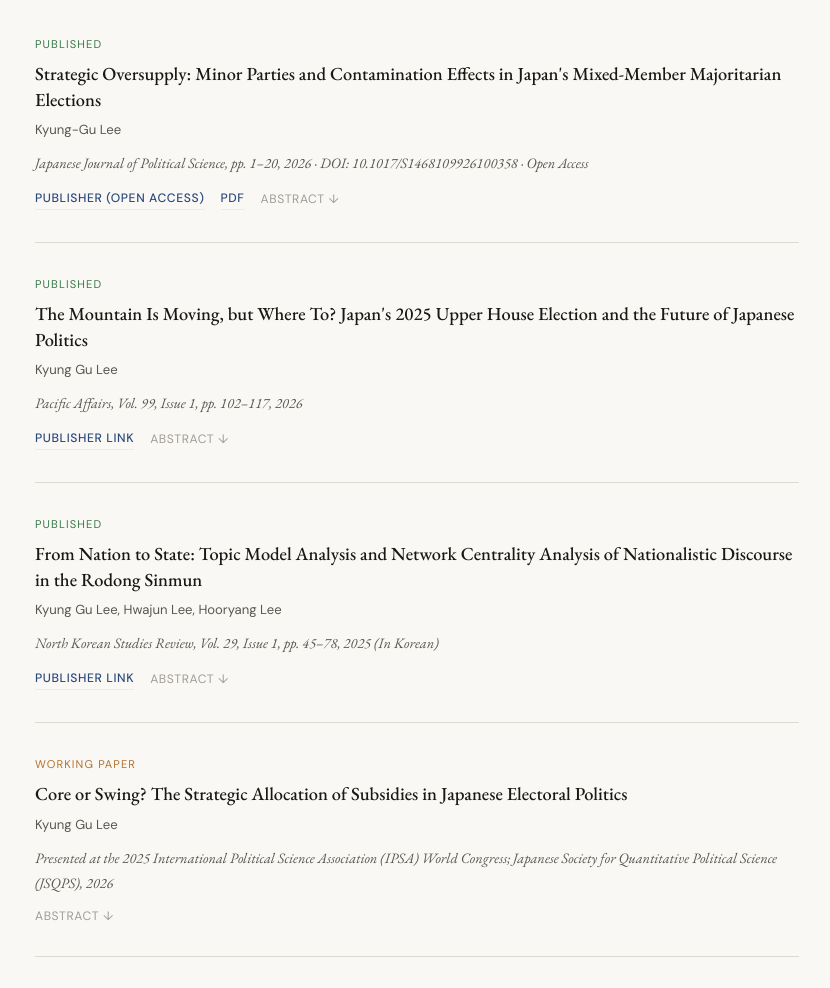
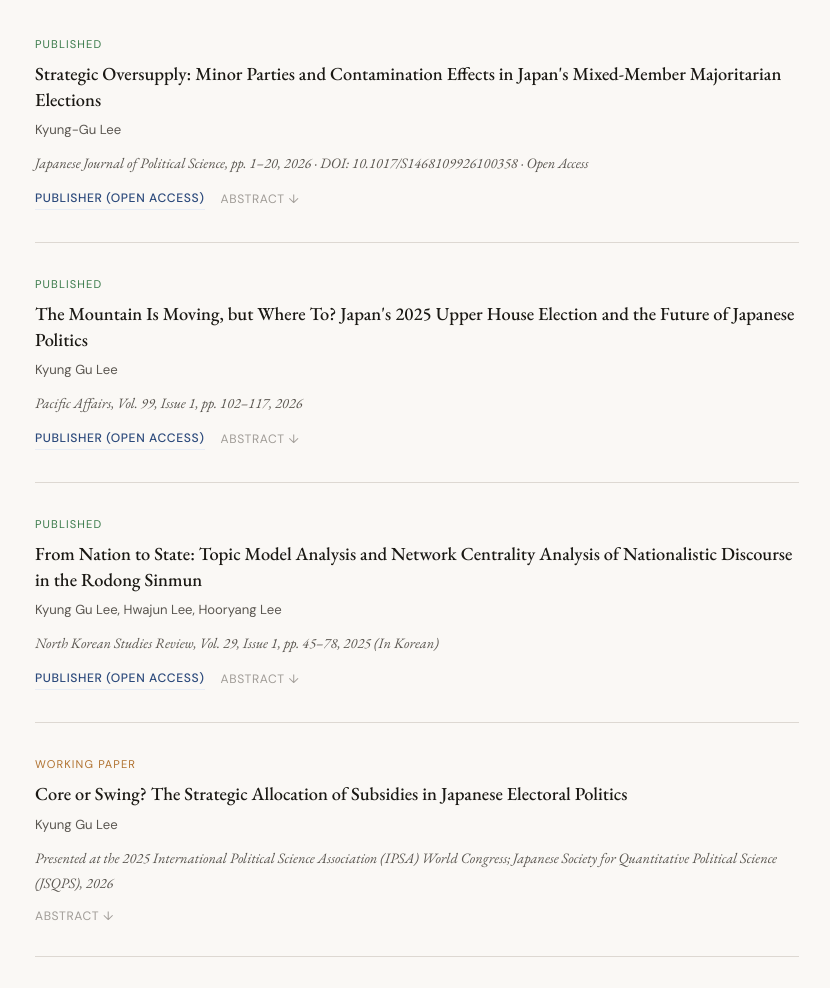
Before and after one commit to kyunggulee/kyunggulee.github.io, a plain HTML site: page index.html in a window 1280 px wide. Shown: the part 1572-2560 px from the top of the page, without its empty margins (223-1053 px from the left). Drawn offline with nearby package versions, Linux system fonts and the light colour scheme.

Commit message:
Add files via upload

```diff
--- a/index.html
+++ b/index.html
@@ -516,8 +516,7 @@
             and underscores the strategic dilemma faced by parties under Japan's increasingly fragmented party system.
           </div>
           <div class="paper-actions">
-            <a class="paper-link" href="https://doi.org/10.1017/S1468109926100358" target="_blank">Publisher (Open Access)</a>
-            <a class="paper-link" href="Strategic_Oversupply.pdf" target="_blank">PDF</a>
+            <a class="paper-link" href="https://www.cambridge.org/core/journals/japanese-journal-of-political-science/article/strategic-oversupply-minor-parties-and-contamination-effects-in-japans-mixedmember-majoritarian-elections/0A54CABB6E38AAC0D0D0E76D68AC87F0?utm_campaign=shareaholic&utm_medium=copy_link&utm_source=bookmark" target="_blank">Publisher (Open Access)</a>
             <button class="toggle-abstract" onclick="toggleAbstract(this)">Abstract ↓</button>
           </div>
         </li>
@@ -537,7 +536,7 @@
             mixed-member majoritarian system and the fragmentation of the conservative coalition.
           </div>
           <div class="paper-actions">
-            <a class="paper-link" href="#" target="_blank">Publisher Link</a>
+            <a class="paper-link" href="https://www.tandfonline.com/doi/full/10.1080/0030851X.2026.2626218" target="_blank">Publisher (Open Access)</a>
             <button class="toggle-abstract" onclick="toggleAbstract(this)">Abstract ↓</button>
           </div>
         </li>
@@ -556,7 +555,7 @@
             political strategy and its implications for inter-Korean relations.
           </div>
           <div class="paper-actions">
-            <a class="paper-link" href="#" target="_blank">Publisher Link</a>
+            <a class="paper-link" href="https://www.kci.go.kr/kciportal/ci/sereArticleSearch/ciSereArtiView.kci?sereArticleSearchBean.artiId=ART003219297" target="_blank">Publisher (Open Access)</a>
             <button class="toggle-abstract" onclick="toggleAbstract(this)">Abstract ↓</button>
           </div>
         </li>
```
